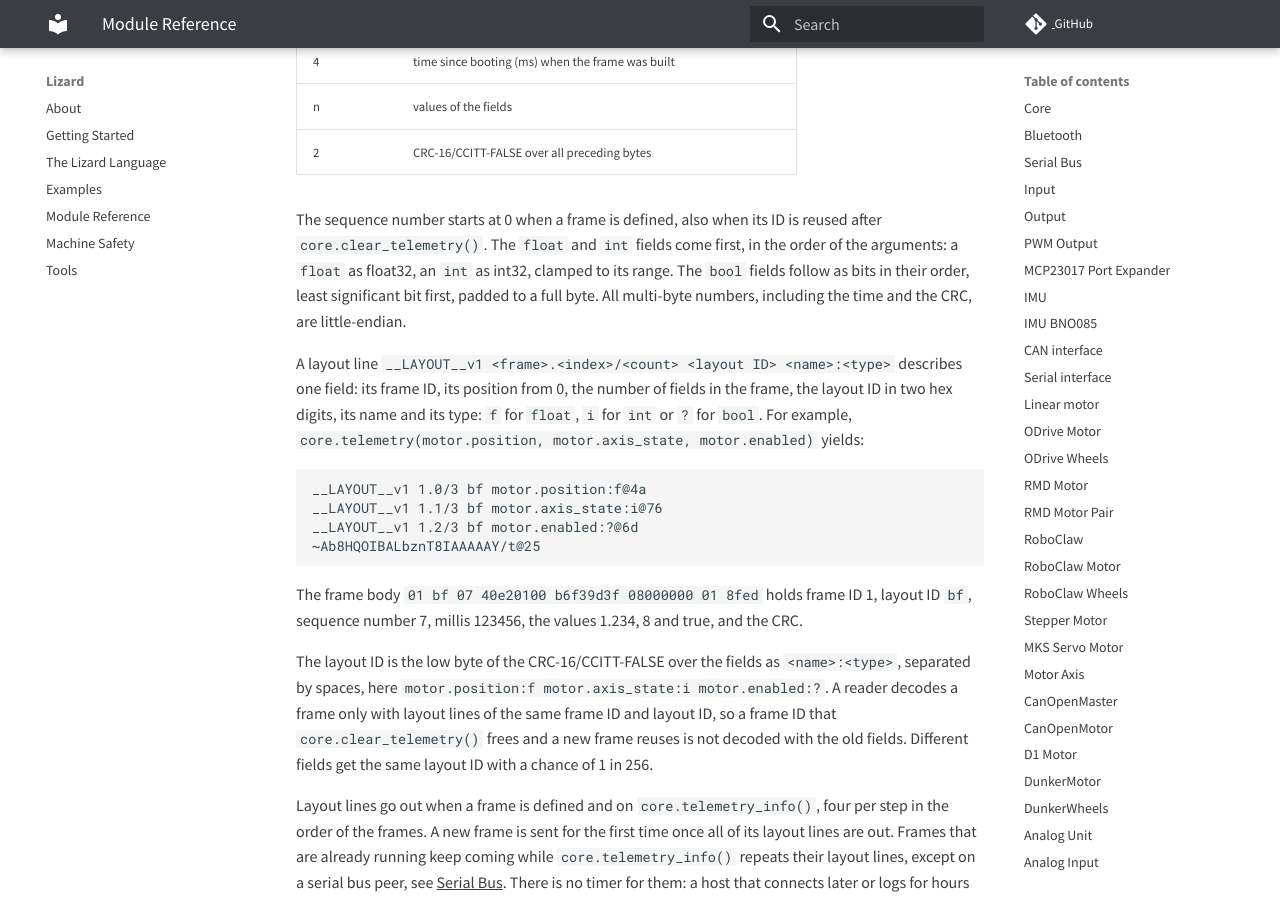
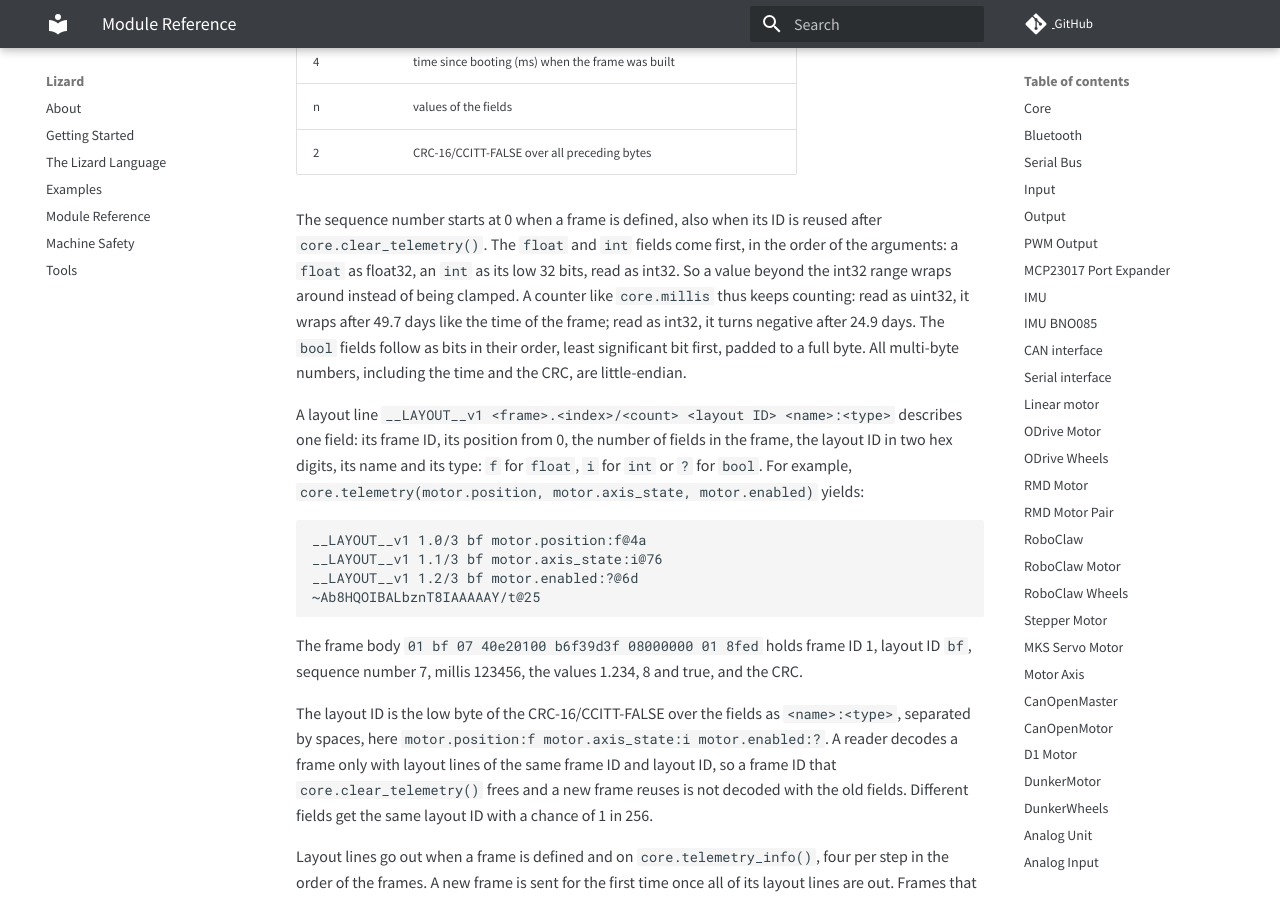
Before and after one commit to zauberzeug/lizard, an MkDocs documentation site: the page built from docs/module_reference.md, in a window 1280 px wide and 900 px high, scrolled down 3582 px. Built offline with MkDocs 1.6.1 and Material for MkDocs 9.7.7, drawn with Linux system fonts in a browser that asks for light colours; comment, search, counter and statistics services are not loaded.

Commit message:
Let int fields of telemetry frames wrap around like core.millis instead of sticking at the int32 limit

```diff
--- a/docs/module_reference.md
+++ b/docs/module_reference.md
@@ -107,7 +107,9 @@ A frame line is `~<base64>@xx`: a tilde, the Base64 encoding of the frame body (
 | 2     | CRC-16/CCITT-FALSE over all preceding bytes                       |
 
 The sequence number starts at 0 when a frame is defined, also when its ID is reused after `core.clear_telemetry()`.
-The `float` and `int` fields come first, in the order of the arguments: a `float` as float32, an `int` as int32, clamped to its range.
+The `float` and `int` fields come first, in the order of the arguments: a `float` as float32, an `int` as its low 32 bits, read as int32.
+So a value beyond the int32 range wraps around instead of being clamped.
+A counter like `core.millis` thus keeps counting: read as uint32, it wraps after 49.7 days like the time of the frame; read as int32, it turns negative after 24.9 days.
 The `bool` fields follow as bits in their order, least significant bit first, padded to a full byte.
 All multi-byte numbers, including the time and the CRC, are little-endian.
 
```
Also changed, not shown: 1 other file.
